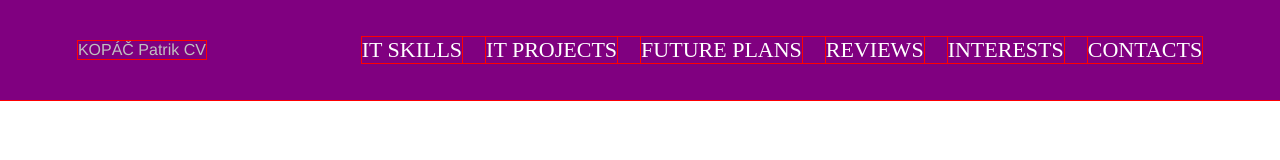
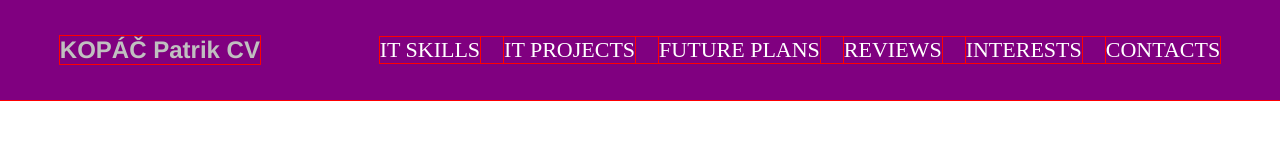
Before and after one commit to patrik-kopac/MY-PROJECT---CV, a plain HTML site: page index.html in a window 1280 px wide. Drawn offline with Linux system fonts and the light colour scheme.

Commit message:
html - nav - div changed for h1

```diff
--- a/index.html
+++ b/index.html
@@ -12,9 +12,9 @@
     <!-----------------------------------NAV---------------------------------------->
     <nav class="nav">
 
-        <div class="brand">
+        <h1 class="brand">
             KOPÁČ Patrik CV
-        </div>
+        </h1>
 
         <ul class="navigation">
             <li class="uppercase">it skills</li>
```
